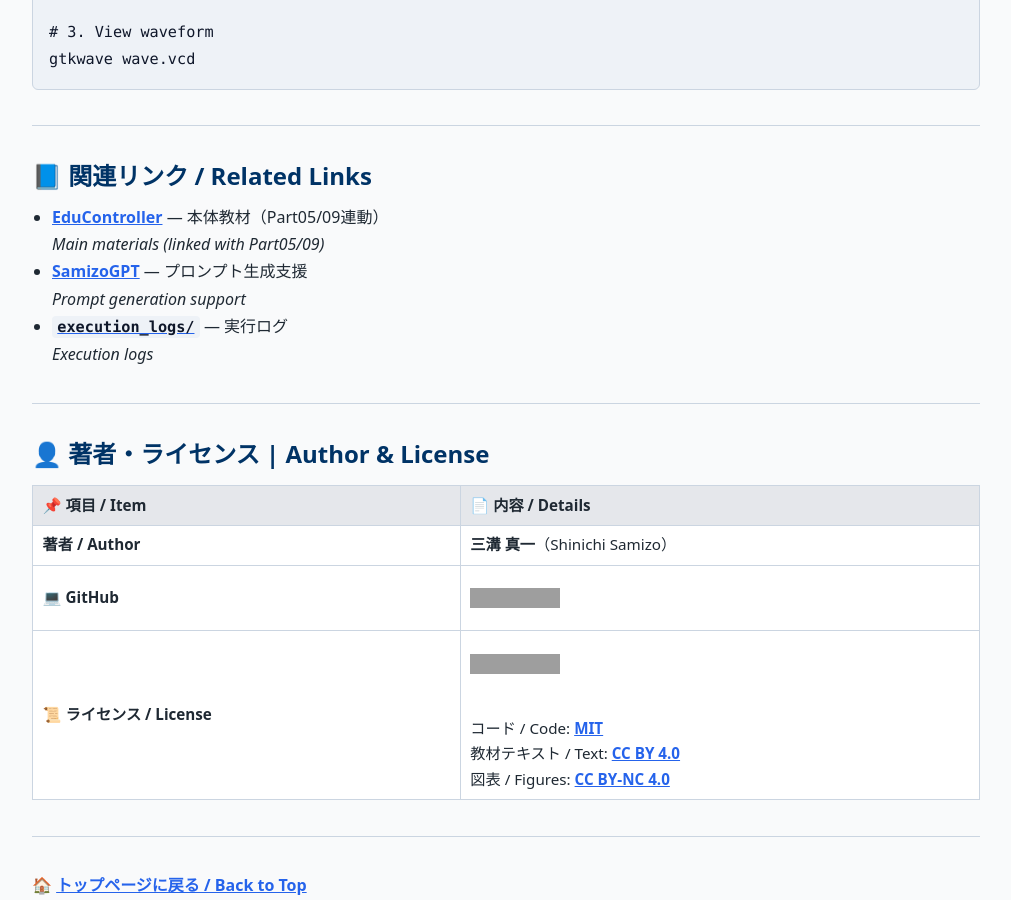
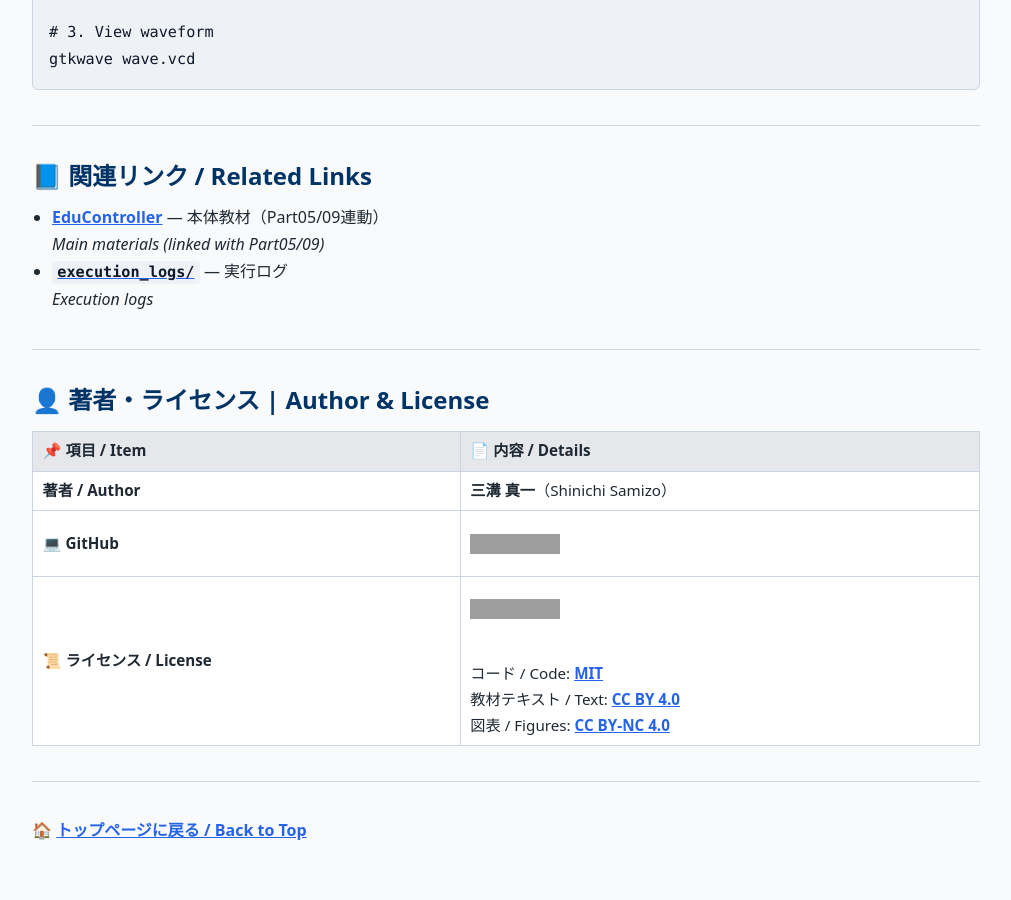
Before and after one commit to Samizo-AITL/EduController, a Jekyll site: the page built from SoC_DesignKit_by_ChatGPT/index.md, in a window 1280 px wide and 900 px high, scrolled down 1802 px. Shown: the whole window, without its empty margins (98-1109 px from the left). Built offline with Jekyll 4.4.1, drawn with Linux system fonts in a browser that asks for light colours; grey boxes are pictures that could not be loaded.

Commit message:
Update index.md

```diff
--- a/SoC_DesignKit_by_ChatGPT/index.md
+++ b/SoC_DesignKit_by_ChatGPT/index.md
@@ -70,7 +70,6 @@ gtkwave wave.vcd
 ## 📘 **関連リンク / Related Links**
 
 - [EduController](https://samizo-aitl.github.io/EduController/) — 本体教材（Part05/09連動）<br>*Main materials (linked with Part05/09)*
-- [SamizoGPT](https://samizo-aitl.github.io/SamizoGPT/) — プロンプト生成支援<br>*Prompt generation support*
 - [`execution_logs/`](execution_logs/) — 実行ログ<br>*Execution logs*
 
 ---
```
